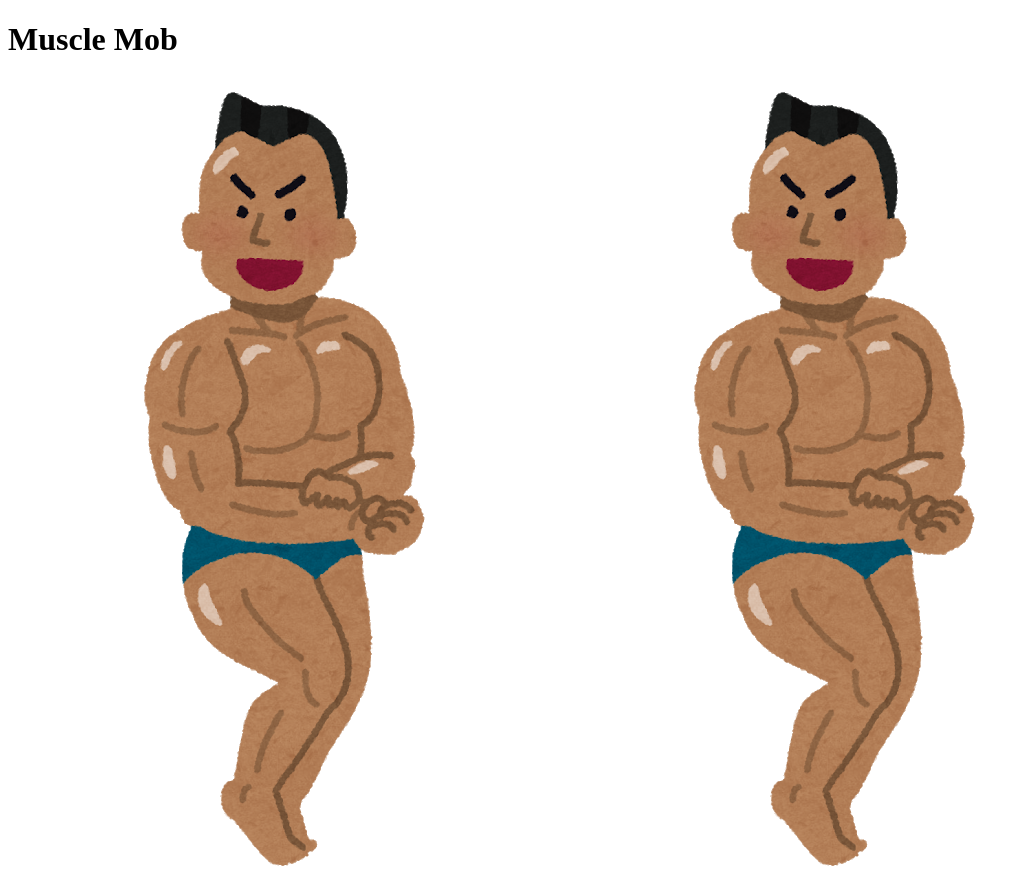
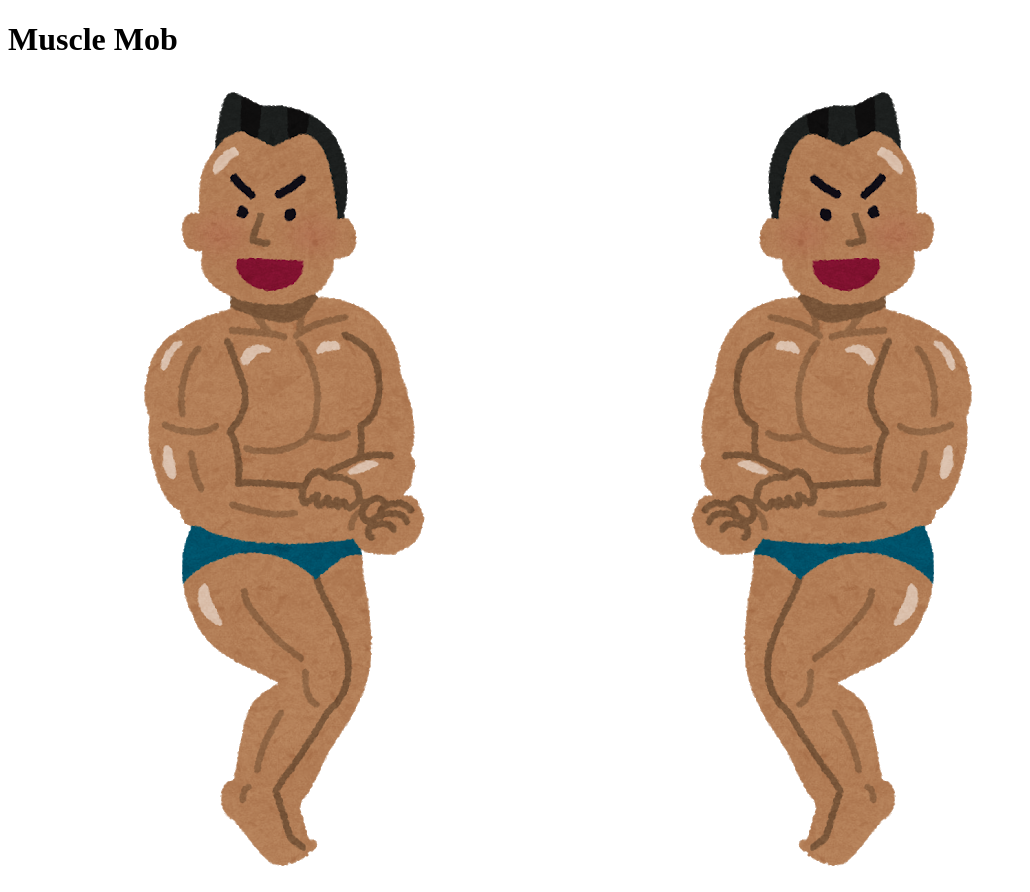
Before and after one commit to hayate4th/muscle-mob, a React app: page / in a window 1280 px wide. Shown: the whole page, without its empty margins (0-1030 px from the left). Built offline with nearby package versions, Linux system fonts and the light colour scheme; the HTML template or start-up script is replaced by a standard one.

Commit message:
Add isInverted prop to invert MuscleGuy component

```diff
--- a/src/App.tsx
+++ b/src/App.tsx
@@ -7,7 +7,7 @@ const App: React.FC = () => {
     <div>
       <Header />
       <MuscleGuy />
-      <MuscleGuy />
+      <MuscleGuy isInverted />
     </div>
   );
 };
--- a/src/components/MuscleGuy/index.tsx
+++ b/src/components/MuscleGuy/index.tsx
@@ -1,8 +1,18 @@
 import React from 'react';
 import muscleImage from './muscle.png';
 
-const MuscleGuy: React.FC = () => {
-  return <img src={muscleImage} alt="Body Builder" />;
+interface MuscleGuyProps {
+  isInverted?: boolean;
+}
+
+const MuscleGuy: React.FC<MuscleGuyProps> = ({ isInverted }) => {
+  return (
+    <img
+      src={muscleImage}
+      alt="Body Builder"
+      style={isInverted ? { transform: 'scale(-1, 1)' } : {}}
+    />
+  );
 };
 
 export default MuscleGuy;
```
